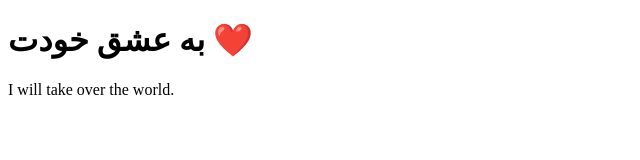
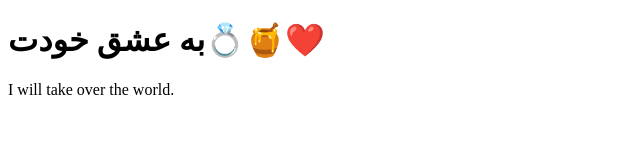
Before and after one commit to coolbaby11/coolbaby11.github.io, a plain HTML site: page index.html in a window 1280 px wide. Shown: the whole page, without its empty margins (0-640 px from the left). Drawn offline with Linux system fonts and the light colour scheme.

Commit message:
Update index.html

```diff
--- a/index.html
+++ b/index.html
@@ -5,7 +5,7 @@
   <title>سایت من</title>
 </head>
 <body>
-  <h1>به عشق خودت ❤️</h1>
+  <h1>به عشق خودت💍🍯❤️</h1>
   <p>I will take over the world.</p>
 </body>
 </html>
```
